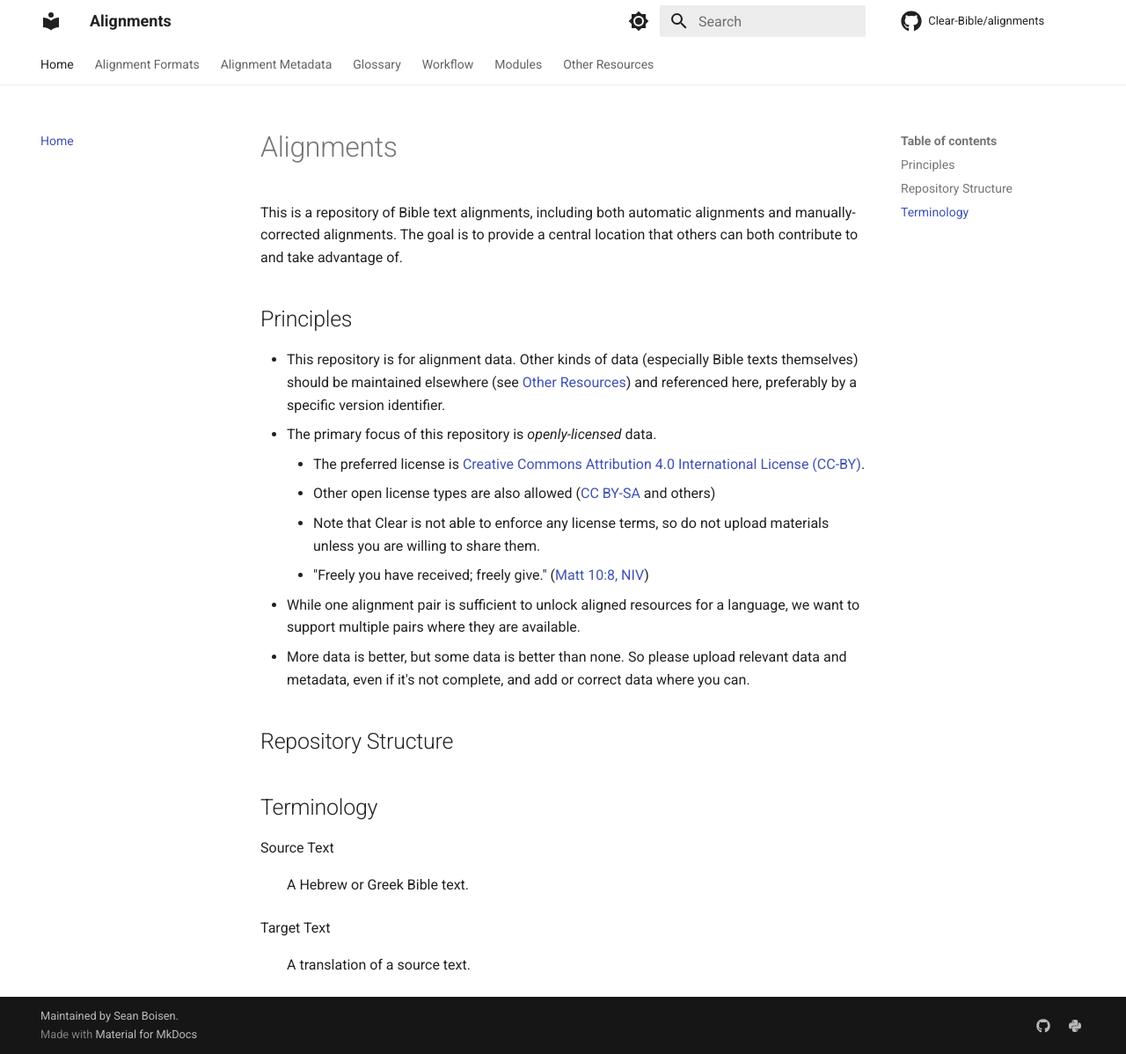
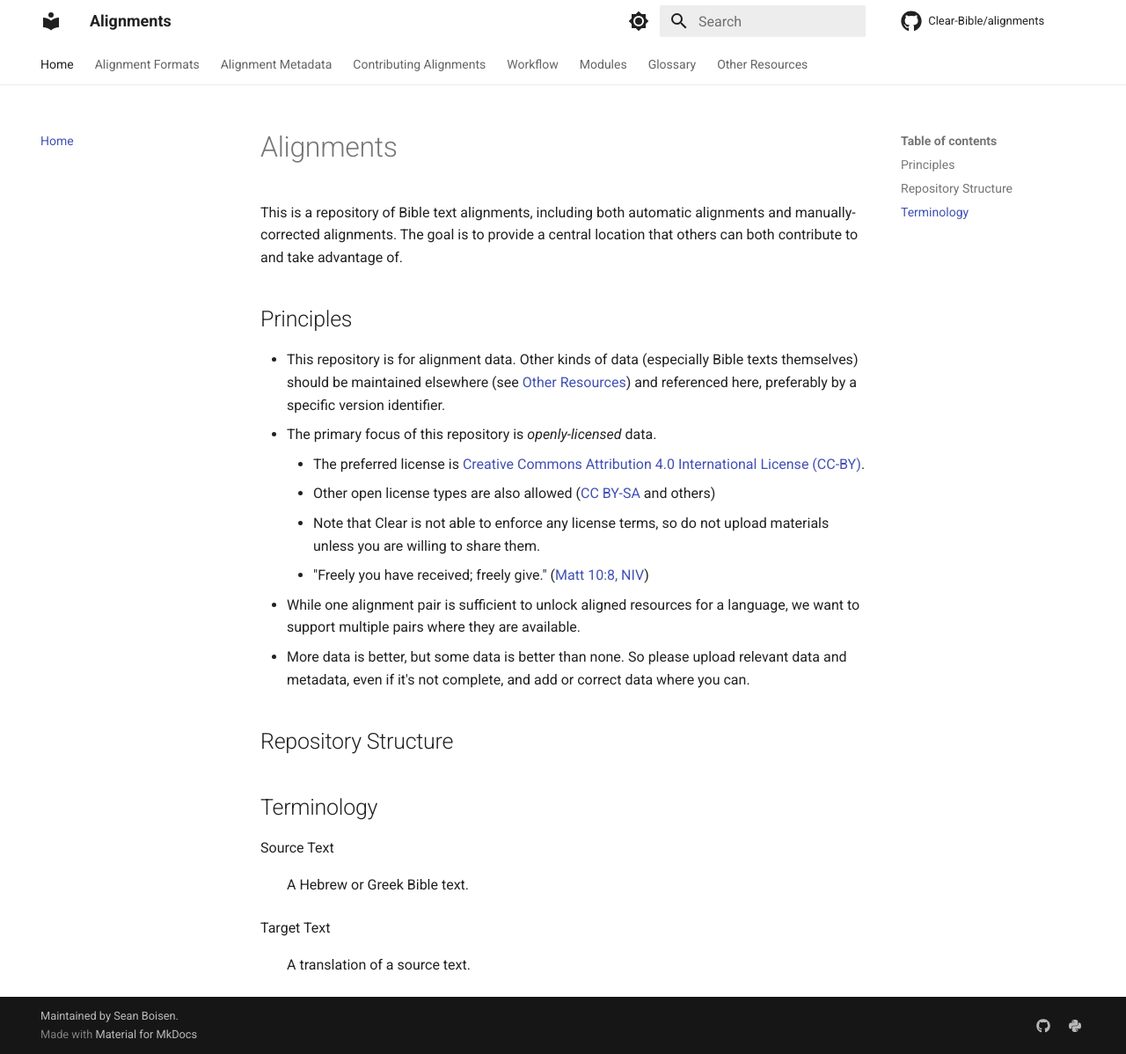
Before and after one commit to Clear-Bible/Alignments, an MkDocs documentation site: the page built from docs/index.md, in a window 1280 px wide and 1198 px high. Shown: the whole window at 88% size. Built offline with MkDocs 1.6.1 and Material for MkDocs 9.7.7, drawn with Linux system fonts in a browser that asks for light colours; comment, search, counter and statistics services are not loaded.

Commit message:
Added contributing.md

```diff
--- a/mkdocs.yml
+++ b/mkdocs.yml
@@ -11,9 +11,10 @@
   - Home: index.md
   - Alignment Formats: formats.md
   - Alignment Metadata: metadata.md
-  - Glossary: glossary.md
+  - Contributing Alignments: contributing.md
   - Workflow: workflow.md
   - Modules: modules.md
+  - Glossary: glossary.md
   - Other Resources: resources.md
 plugins:
   - search
```
